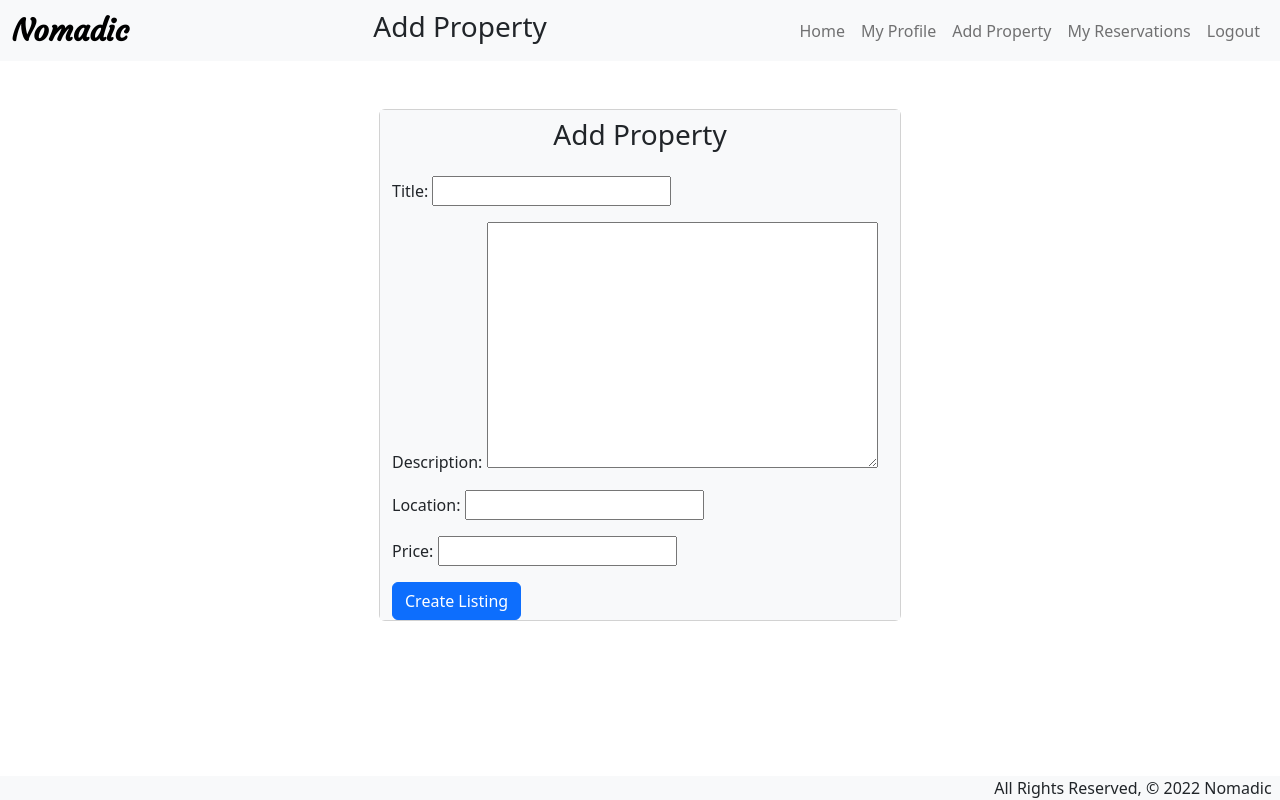
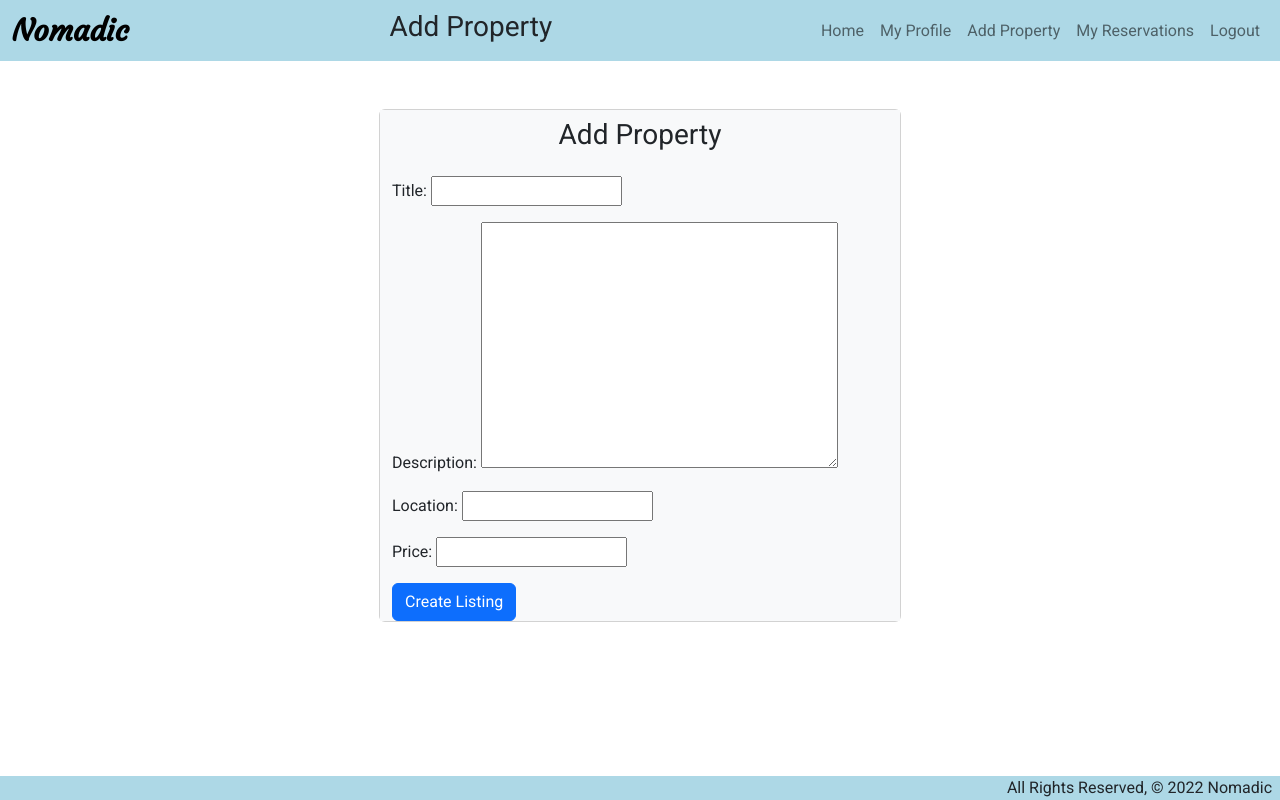
Before and after one commit to Tosin0814/Nomadic, a Django app: page /property/create_property/ in a window 1280 px wide. Run offline with Django 4.2, Linux system fonts and the light colour scheme; the visitor is signed in with stand-in values (Sample User, id 1).

Commit message:
Change navbar & footer color

```diff
--- a/main_app/static/css/style.css
+++ b/main_app/static/css/style.css
@@ -2,6 +2,7 @@ body {
     display: flex;
     min-height: 100vh;
     flex-direction: column;
+    font-family: 'Roboto', sans-serif;
   }
 
   main {
--- a/main_app/templates/base.html
+++ b/main_app/templates/base.html
@@ -12,13 +12,13 @@
     <script src="https://cdn.jsdelivr.net/npm/bootstrap@5.2.2/dist/js/bootstrap.bundle.min.js" integrity="sha384-OERcA2EqjJCMA+/3y+gxIOqMEjwtxJY7qPCqsdltbNJuaOe923+mo//f6V8Qbsw3" crossorigin="anonymous"></script>
     <link rel="preconnect" href="https://fonts.googleapis.com">
     <link rel="preconnect" href="https://fonts.gstatic.com" crossorigin>
-    <link href="https://fonts.googleapis.com/css2?family=Nunito&display=swap" rel="stylesheet">
+    <link href="https://fonts.googleapis.com/css2?family=Roboto&display=swap" rel="stylesheet">
     <link href="https://fonts.googleapis.com/css2?family=Courgette&display=swap" rel="stylesheet">
 </head>
 <body>
 
     <header>
-        <nav class="navbar navbar-expand-sm bg-light">
+        <nav class="navbar navbar-expand text-dark" style="background-color: lightblue;">
             <div class="container-fluid">
                 <a class="navbar-head " href="{% url 'home' %}">Nomadic</a>
 
@@ -52,8 +52,8 @@
         {% endblock %}
     </main>
 
-    <footer class="text-end p3 bg-light">
-        <div>All Rights Reserved, &copy; 2022 Nomadic &nbsp;</div>
+    <footer class="text-end p3 bg-dark">
+        <div class="text-dark" style="background-color: lightblue;">All Rights Reserved, &copy; 2022 Nomadic &nbsp;</div>
     </footer>
 
 
```
